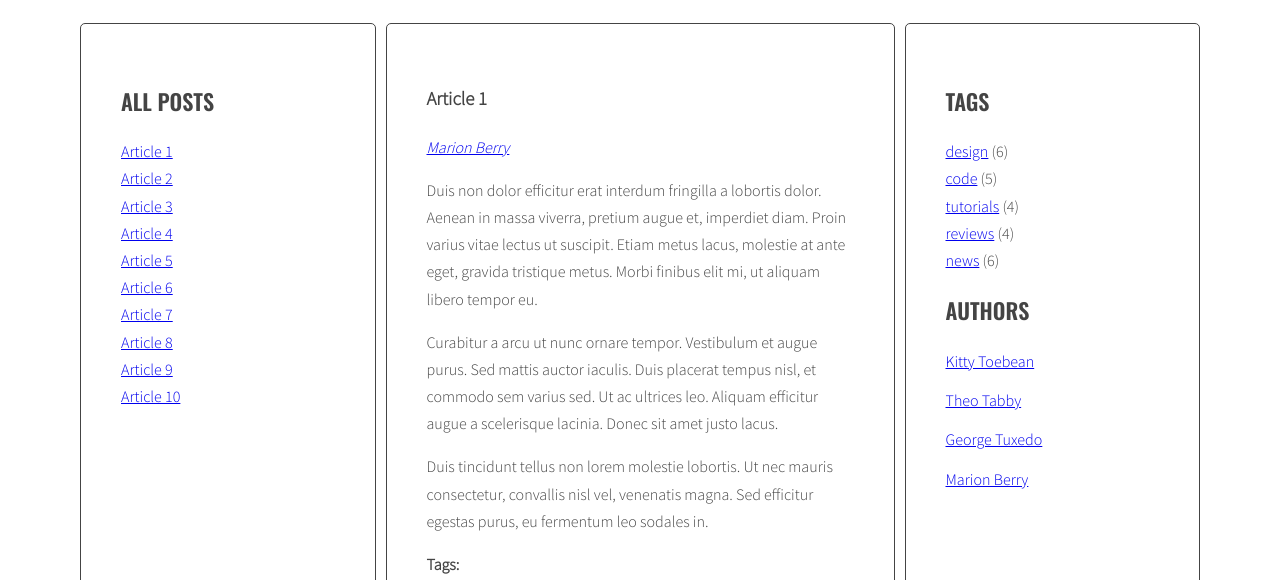
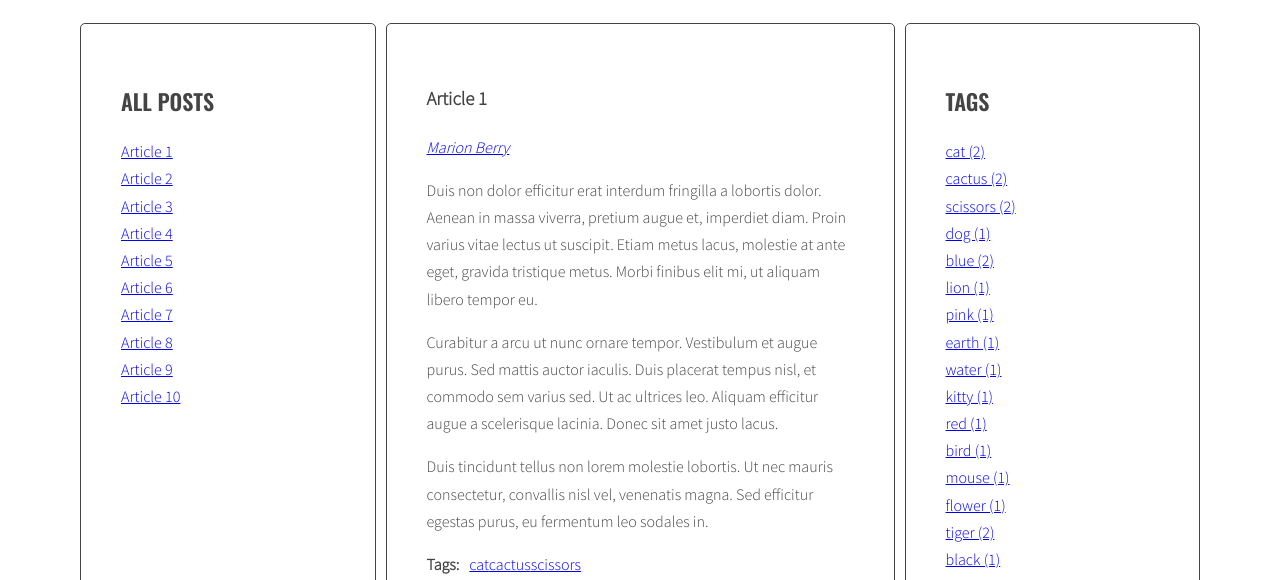
Before and after one commit to meghara14/javascript-blog, a website: page index.html in a window 1280 px wide. Shown: the part 220-800 px from the top of the page. Drawn offline with nearby package versions, Linux system fonts and the light colour scheme.

Commit message:
chmura tagów

```diff
--- a/index.html
+++ b/index.html
@@ -41,10 +41,7 @@
                 </div>
                 <div class="post-tags">
                   <p><strong>Tags:</strong></p>
-                  <ul class="list list-horizontal">
-                    <li><a href="#">news</a></li>
-                    <li><a href="#">code</a></li>
-                  </ul>
+                  <ul class="list list-horizontal"></ul>
                 </div>
               </article>
               <article class="post" id="article-3" data-tags="lion pink" data-author="George Tuxedo">
--- a/js/script.js
+++ b/js/script.js
@@ -47,7 +47,10 @@ const optArticleSelector = '.post',
   optTitleSelector = '.post-title',
   optTitleListSelector = '.titles',
   optArticleTagsSelector = '.post-tags .list',
-  optArticleAuthorSelector = '.post-author';
+  optCloudClassCount = 5,
+  optCloudClassPrefix = 'tag-size-',
+  optArticleAuthorSelector = '.post-author',
+  optTagsListSelector = '.tags.list';
 
 function generateTitleLinks(customSelector = '') {
 
@@ -100,11 +103,55 @@ function tagArticleLink(data) {
   return `<a href="#tag-${data.id}">${data.title}</a>`;
 }
 
-function generateTags(customSelector) {
+function calculateTagsParams(tags) {
+  const params = { max: 0, min: 999999 };
+
+  for (let tag in tags) {
+    console.log(tag + ' is used ' + tags[tag] + ' times');
+
+    if (tags[tag] > params.max) {
+      params.max = tags[tag];
+    }
+
+    if (tags[tag] < params.min) {
+      params.min = tags[tag];
+    }
+
+  }
+
+  return params;
+}
+
+function calculateTagClass(count, params) {
+  const normalizedCount = count - params.min;
+  const normalizedMax = params.max - params.min;
+  const percentage = normalizedCount / normalizedMax;
+  const classNumber = Math.floor(percentage * (optCloudClassCount - 1) + 1);
+
+  return optCloudClassPrefix + classNumber;
+}
+
+function tagCloudLink(data) {
+  const min = 1;
+  const max = Math.max(...data.tags.map(tag => tag.count));
+  const step = (max - min) / optCloudClassCount;
+
+  const tagHTML = data.tags.map(tagData => {
+    return `<li><a class="${tagData.className}" href="#tag-${tagData.tag}">${tagData.tag} (${tagData.count})</a></li>`;
+  });
+
+  return tagHTML.join(' ');
+}
+
+function generateTags() {
+
+  /* [NEW] create a new variable allTags with an empty object */
+
+  let allTags = {};
 
   /* find all articles */
 
-  const articles = document.querySelectorAll(optArticleSelector + customSelector);
+  const articles = document.querySelectorAll(optArticleSelector);
 
   /* START LOOP: for every article: */
 
@@ -142,16 +189,57 @@ function generateTags(customSelector) {
 
       html = html + linkHTML;
 
+      /* [NEW] check if this link is NOT already in allTags */
+
+      if (!allTags.hasOwnProperty(tag)) {
+
+        /* [NEW] add tag to allTags object */
+
+        allTags[tag] = 1;
+      } else {
+        allTags[tag]++;
+      }
 
       /* END LOOP: for each tag */
     }
+
     /* insert HTML of all the links into the tags wrapper */
 
     titleTag.innerHTML = html;
 
     /* END LOOP: for every article: */
   }
+
+  /* [NEW] find list of tags in right column */
+
+  const tagList = document.querySelector(optTagsListSelector);
+
+  const tagsParams = calculateTagsParams(allTags);
+  console.log(tagsParams);
+
+  const allTagsData = { tags: [] };
+
+  /*[NEW] START LOOP: for each tag in allTags: */
+
+  for (let tag in allTags) {
+    /*[NEW] generate code of a link and add it to allTagsHTML */
+
+
+    // const tagLinkHTML = '<li><a class="'+ calculateTagClass(allTags[tag], tagsParams) +'" href="#tag-' + tag + '">' + tag + '</a></li>';
+
+    allTagsData.tags.push({
+      tag: tag,
+      count: allTags[tag],
+      className: calculateTagClass(allTags[tag], tagsParams)
+    });
+  }
+  /*[NEW] END LOOP: for each tag in allTags */
+
+  /*[NEW] add HTML for allTagsHTML to tagList: */
+
+  tagList.innerHTML = tagCloudLink(allTagsData);
 }
+
 generateTags();
 
 function tagClickHandler(event) {
```
